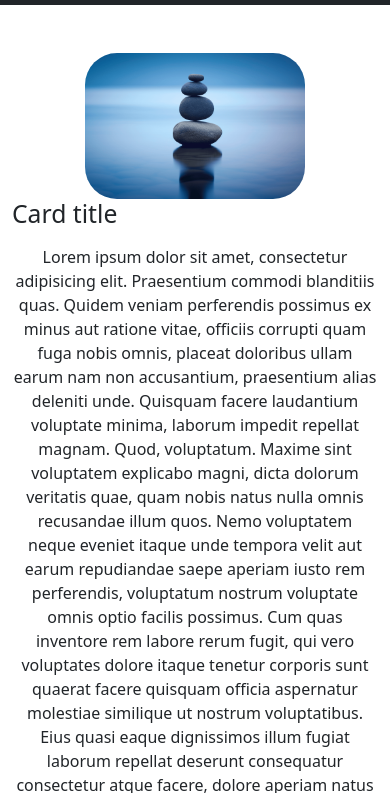
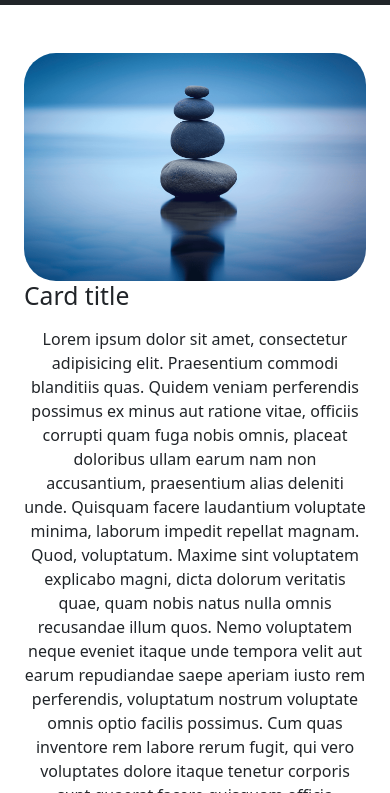
Before and after one commit to 7290668m/grid-5, a plain HTML site: page card_detail.html in a window 390 px wide. Shown: the part 51-844 px from the top of the page. Drawn offline with Linux system fonts and the light colour scheme.

Commit message:
favocion added

```diff
--- a/card_detail.html
+++ b/card_detail.html
@@ -5,7 +5,19 @@
     <meta charset="UTF-8">
     <meta name="viewport" content="width=device-width, initial-scale=1.0">
     <title>bootstrap grid</title>
+    <link rel="shortcut icon" href="https://1000logos.net/wp-content/uploads/2022/07/Logo-ATT.png" type="image/x-icon">
     <link rel="stylesheet" href="bootstrap.css">
+    <style>
+        .my_img{
+            width: 60% !important;
+        }
+        @media screen and (max-width:768px) {
+            .my_img{
+                width: 100% !important;
+            }
+
+        }
+    </style>
 
 </head>
 
@@ -57,9 +69,9 @@
     <!-- navbar end -->
 
     <!-- card dedtail section begin -->
-    <div class="container my-5">
+    <div class="container my-5 px-4">
         <div class="d-flex justify-content-center">
-            <img src="convert_to_jpg.png" alt="stonme" class="rounded-5" style="width: 60%;">
+            <img src="convert_to_jpg.png" alt="stonme" class="rounded-5 my_img">
         </div>
         <h2> Card title </h2>
         <p class="my-3 text-center">Lorem ipsum dolor sit amet, consectetur adipisicing elit. Praesentium commodi blanditiis quas. Quidem veniam
```
Also changed, not shown: index.html (+1 -0 lines).
